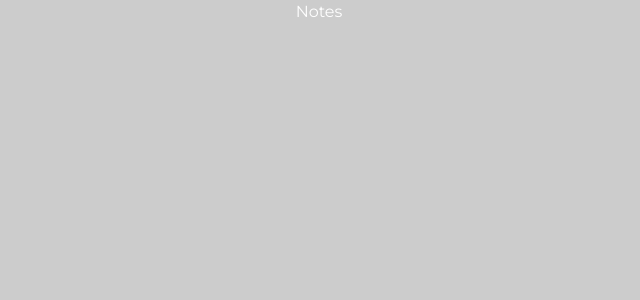
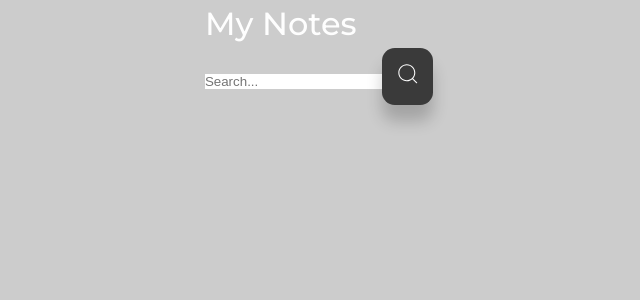
Before and after one commit to Rashijain2709/Thought_Hub_ReactJs, a React (Create React App) app: page / in a window 1280 px wide. Shown: the top 300 px of the page, without its empty margins (321-961 px from the left). Built offline with nearby package versions, Linux system fonts and the light colour scheme.

Commit message:
install react icons

```diff
--- a/package.json
+++ b/package.json
@@ -8,6 +8,7 @@
     "@testing-library/user-event": "^13.5.0",
     "react": "^18.3.1",
     "react-dom": "^18.3.1",
+    "react-icons": "^5.2.1",
     "react-router-dom": "^6.23.0",
     "react-scripts": "5.0.1",
     "scss": "^0.2.4",
--- a/src/pages/Notes.jsx
+++ b/src/pages/Notes.jsx
@@ -1,9 +1,15 @@
-import React from 'react'
+import { CiSearch } from "react-icons/ci"
+const Notes = () => {
+    return (
+        <section>
+            <header className='notes_header'>
+                <h2>My Notes</h2>
+                <input type="text" autoFocus placeholder='Search...' />
+                <button className='btn'><CiSearch/></button>
+            </header>
+        </section>
 
-const Notes = () => {
-  return (
-    <div>Notes</div>
-  )
+    )
 }
 
 export default Notes
```
Also changed, not shown: 1 other file (tests, documents, lock files or other folders).
